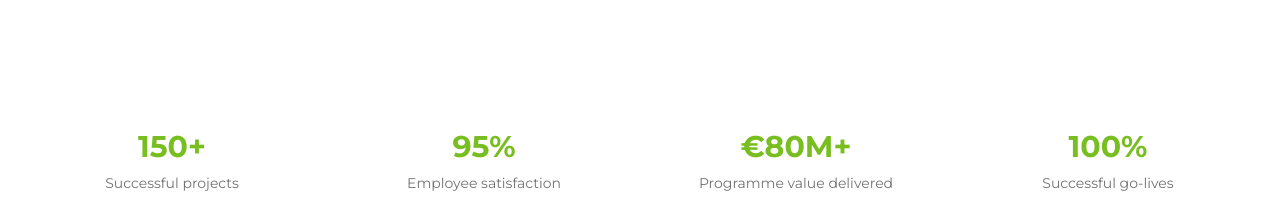
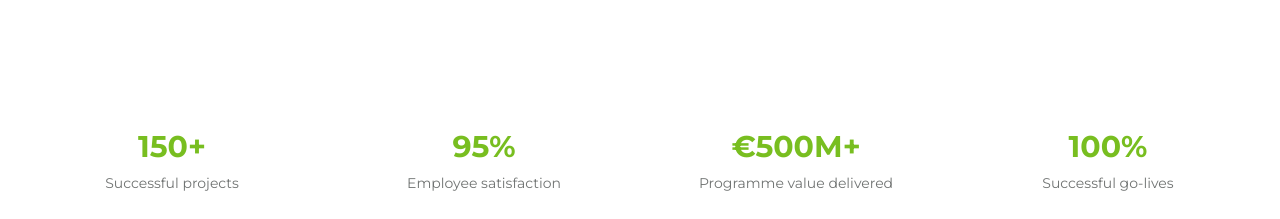
Before and after one commit to AndreKeizer/itspeople-website, a Next.js app: page /en in a window 1280 px wide. Shown: the part 1300-1519 px from the top of the page. Built offline with nearby package versions, Linux system fonts and the light colour scheme.

Commit message:
Update programme value delivered from €80M+ to €500M+

```diff
--- a/src/app/[locale]/page.tsx
+++ b/src/app/[locale]/page.tsx
@@ -27,7 +27,7 @@ const data = {
     indicators: [
       { stat: "150+", label: "Succesvolle projecten" },
       { stat: "95%", label: "Medewerkerstevredenheid" },
-      { stat: "€80M+", label: "Programme value delivered" },
+      { stat: "€500M+", label: "Programme value delivered" },
       { stat: "100%", label: "Geslaagde go-lives" },
     ],
     expertiseLabel: "Onze Expertise",
@@ -93,7 +93,7 @@ const data = {
     ctaHeading: "Transformeer uw organisatie met",
     ctaHeadingHighlight: "ITsPeople",
     ctaDescription: "Van strategie tot implementatie. Wij maken complexe digitale transformaties succesvol.",
-    ctaStats: "150+ succesvolle projecten • €80M+ programme value • 95% client satisfaction",
+    ctaStats: "150+ succesvolle projecten • €500M+ programme value • 95% client satisfaction",
     freeConsultation: "Gratis Consultatie",
     freeConsultationDesc: "30 minuten strategiegesprek met onze experts",
     planTalk: "Plan gesprek",
@@ -122,7 +122,7 @@ const data = {
     indicators: [
       { stat: "150+", label: "Successful projects" },
       { stat: "95%", label: "Employee satisfaction" },
-      { stat: "€80M+", label: "Programme value delivered" },
+      { stat: "€500M+", label: "Programme value delivered" },
       { stat: "100%", label: "Successful go-lives" },
     ],
     expertiseLabel: "Our Expertise",
@@ -188,7 +188,7 @@ const data = {
     ctaHeading: "Transform your organisation with",
     ctaHeadingHighlight: "ITsPeople",
     ctaDescription: "From strategy to implementation. We make complex digital transformations successful.",
-    ctaStats: "150+ successful projects • €80M+ programme value • 95% client satisfaction",
+    ctaStats: "150+ successful projects • €500M+ programme value • 95% client satisfaction",
     freeConsultation: "Free Consultation",
     freeConsultationDesc: "30-minute strategy conversation with our experts",
     planTalk: "Schedule conversation",
```
